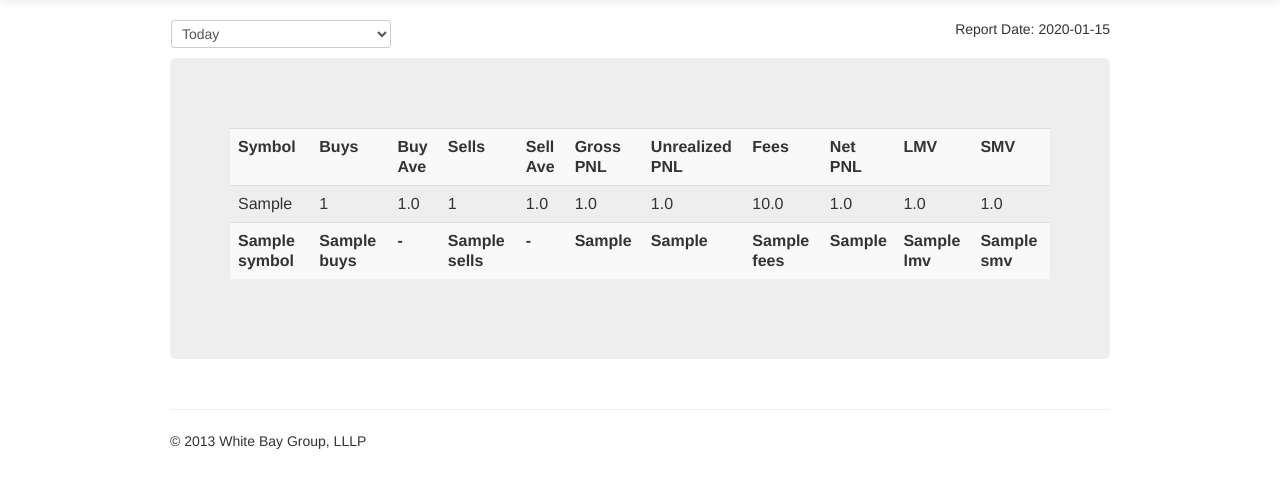
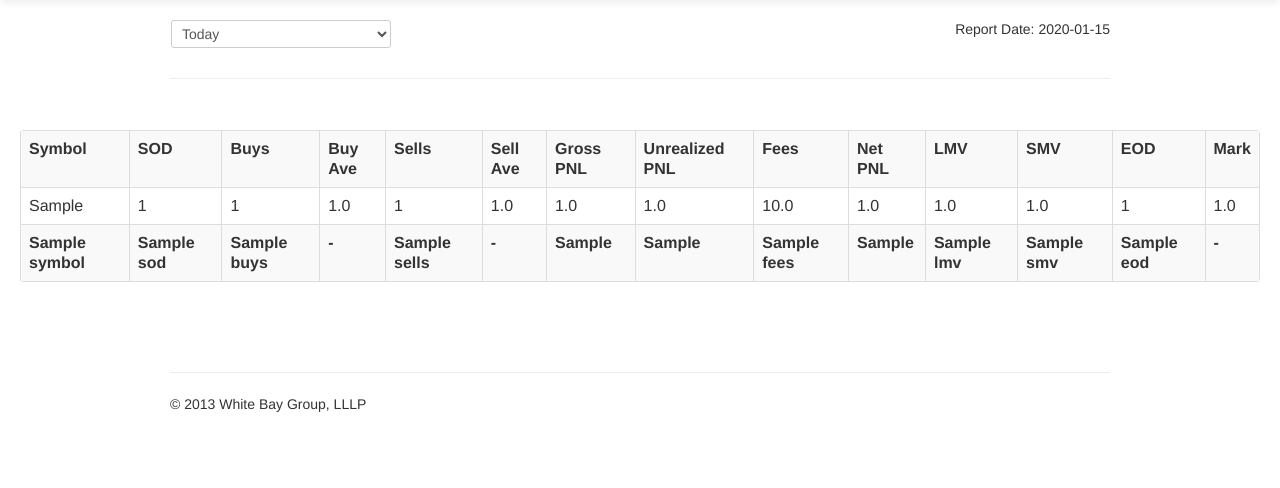
Before and after one commit to freedomd/WhiteBayReporting, a Django app: template WhiteBayReporting/reports/templates/reports_view.html in a window 1280 px wide. Shown: the part 41-529 px from the top of the page. Run offline with Django 3.2, Linux system fonts and the light colour scheme; tables that the repository leaves empty hold one stand-in row (values such as "Sample post"); the template is opened without the code that fills it: values that come from a table or form of the project are taken from there, most other values are stand-ins (such as "Sample title", 1, 10 or a date in 2020); some libraries are stand-ins or nearby versions.

Commit message:
PNL calculations

```diff
--- a/WhiteBayReporting/reports/templates/reports_view.html
+++ b/WhiteBayReporting/reports/templates/reports_view.html
@@ -24,16 +24,22 @@
 <div style="float:right">
 	Report Date: {{ report_date|date:'Y-m-d' }}
 </div>
+<div style="clear:both;"></div>
+<hr>
 </div>
 
-<div class="container">
-<div class="hero-unit">
 
+<div class="hero-unit" style="background-color: #FFFFFF;padding: 20px;">
+
+{% if error %}
+	<div id="error_message">{{ error_message }}</div>
+{% else %}
 <!-- trades list  -->
-<div id="trades_container">
-	<table class="table table-striped" style="margin-top:10px">
+<div id="reports_container">
+	<table class="table table-striped table-bordered" style="margin-top:10px">
 		<tr>
 		<th>Symbol</th>
+		<th>SOD</th>
 		<th>Buys</th>
 		<th>Buy Ave</th>
 		<th>Sells</th>
@@ -44,10 +50,13 @@
 		<th>Net PNL</th>
 		<th>LMV</th>
 		<th>SMV</th>
+		<th>EOD</th>
+		<th>Mark</th>
 		</tr>
 	{% for report in report_list %}
 		<tr>
 		<td>{{ report.symbol }}</td>
+		<td>{{ report.SOD }}</td>
 		<td>{{ report.buys }}</td>
 		<td>{{ report.buyAve }}</td>
 		<td>{{ report.sells }}</td>
@@ -58,10 +67,13 @@
 		<td>{{ report.netPNL }}</td>
 		<td>{{ report.LMV }}</td>
 		<td>{{ report.SMV }}</td>
+		<td>{{ report.EOD }}</td>
+		<td>{{ report.mark }}</td>
 		</tr>
 	{% endfor %}
 		<tr>
 		<th>{{ total.symbol }}</th>
+		<th>{{ total.SOD }}</th>
 		<th>{{ total.buys }}</th>
 		<th>-</th>
 		<th>{{ total.sells }}</th>
@@ -72,10 +84,13 @@
 		<th>{{ total.netPNL }}</th>
 		<th>{{ total.LMV }}</th>
 		<th>{{ total.SMV }}</th>
+		<th>{{ total.EOD }}</th>
+		<th>-</th>
 		</tr>
 	</table>
 </div>
-</div>
+{% endif %}
+
 </div>
 
 <!--
--- a/WhiteBayReporting/urls.py
+++ b/WhiteBayReporting/urls.py
@@ -14,6 +14,7 @@ urlpatterns = patterns('',
     url(r'^$', home),
     url(r'^report/', reportView),
     url(r'^upload/', upload),
+    url(r'^uploadMarks/', uploadMarks),
 
     url(r'^admin/', include(admin.site.urls)),
 )+ static(settings.STATIC_URL, document_root=settings.STATIC_ROOT)
```
Also changed, not shown: WhiteBayReporting/reports/logic.py (+35 -0 lines), WhiteBayReporting/reports/views.py (+7 -3 lines).
